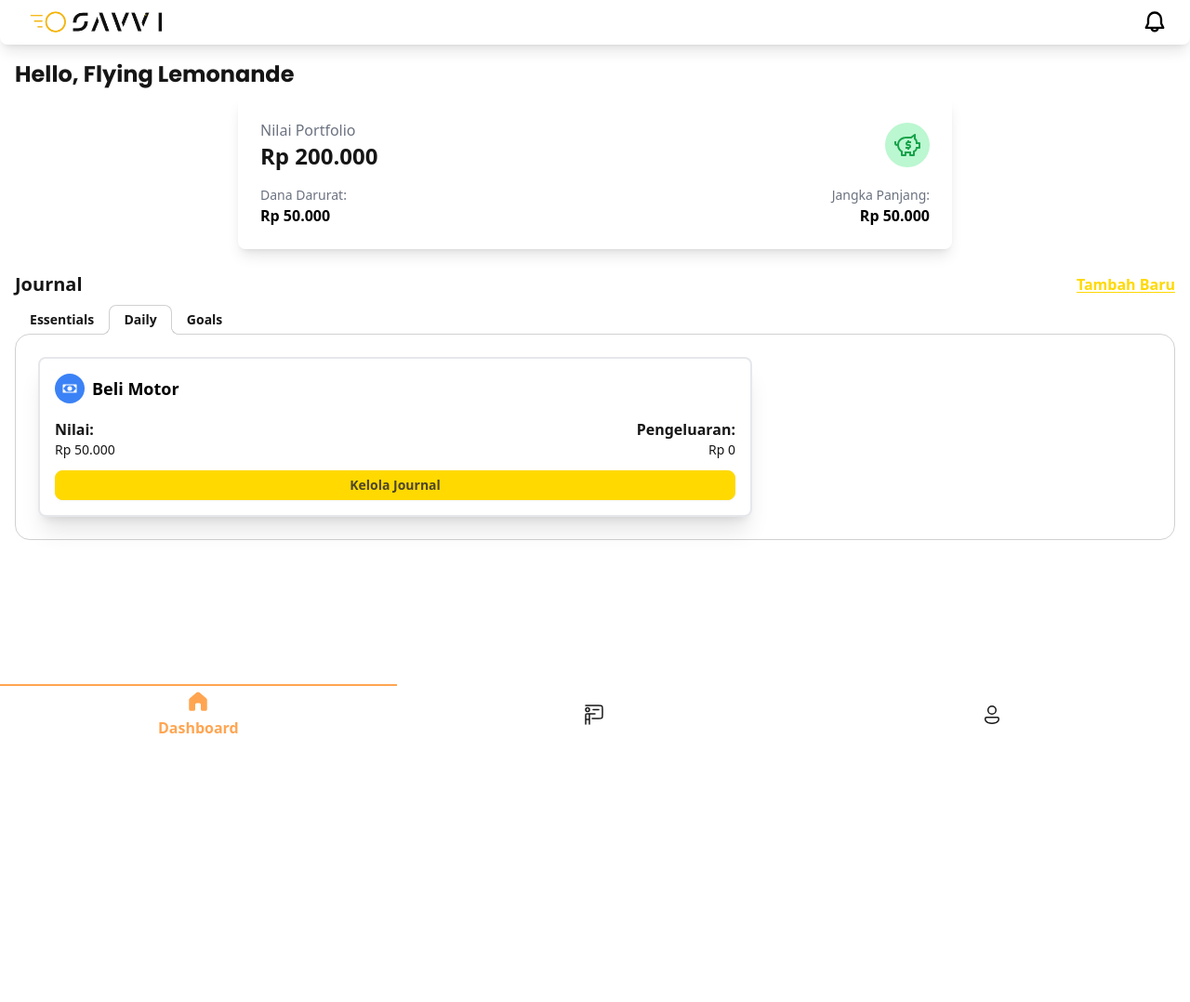
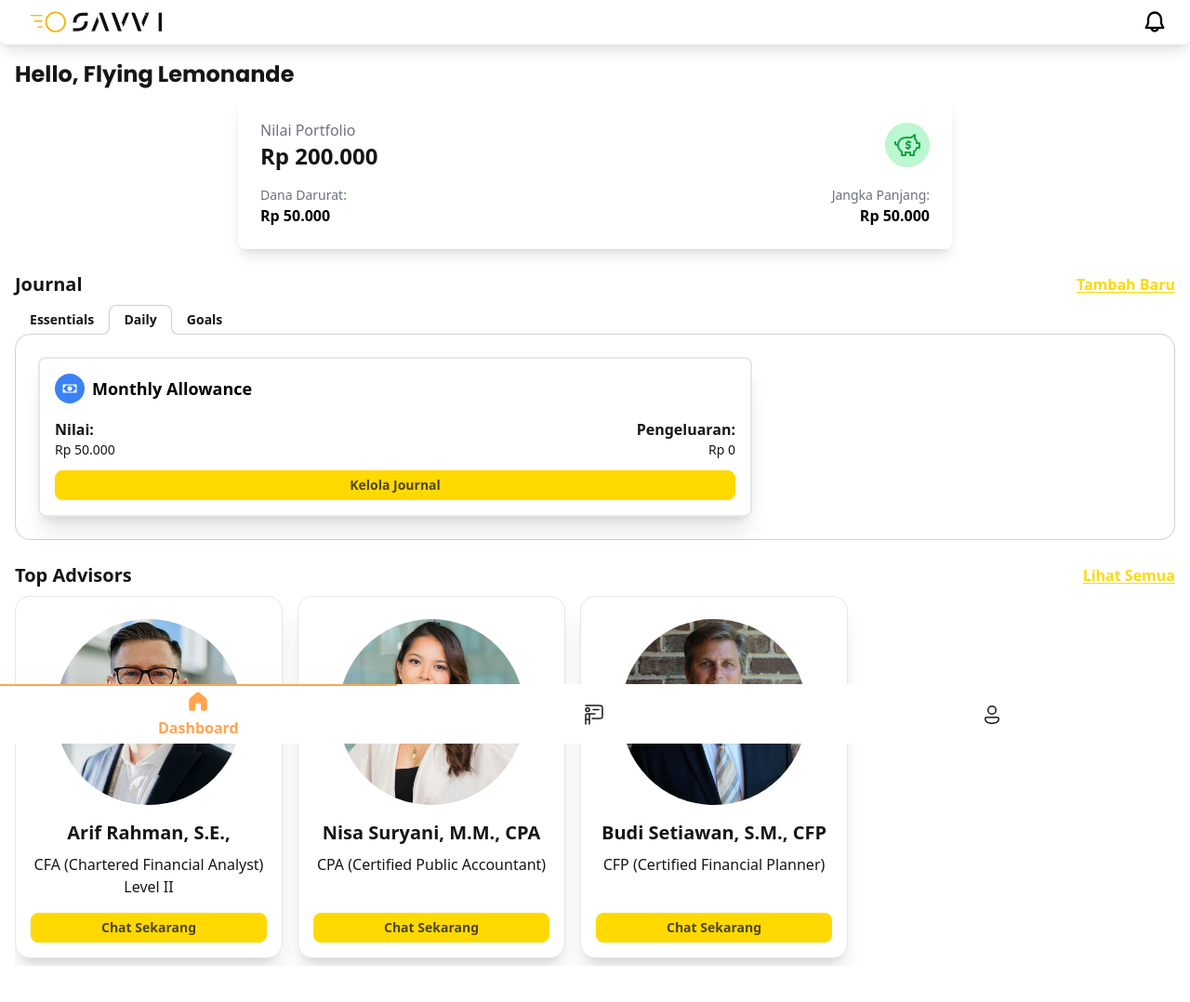
Before and after one commit to NikoHoc/savvi, a website: page public/dashboard.html in a window 1280 px wide. Shown: the whole page at 93% size. Before the commit the page ends 981 px from the top, so only its background shows below. Drawn offline with Linux system fonts and the light colour scheme; a web font is replaced by a local one.

Commit message:
dashboard-advisor section

```diff
--- a/public/dashboard.html
+++ b/public/dashboard.html
@@ -8,7 +8,7 @@
 
     <style>
       body{
-        margin-bottom: 50vh;
+        margin-bottom: 15vh;
       }
 
       #scroll-section {
@@ -17,9 +17,16 @@
         scrollbar-width: thin;
       }
 
+      .chat-card-image {
+        width: 200px;
+        aspect-ratio: 1/1;
+        object-fit: cover;
+        border-radius: 50%;
+      }
+
     </style>
   </head>
-  <body>
+  <body class="">
     <!-- App Bar -->
     <div class="rounded-b-lg shadow-lg flex justify-between items-center px-6">
       <img src="image/savvi.png" class="h-12 w-auto" alt="" />
@@ -76,15 +83,18 @@
     </section>
 
 
+
     <section id="journal-2" class="mt-6 px-4">
       <div class="flex items-center justify-between">
         <h2 class="text-xl font-bold">Journal</h2>
         <a href="journal.html" class="text-primary underline underline-offset-2 text-md font-semibold">Tambah Baru</a>
       </div>
 
+      <!-- Essentials -->
       <div role="tablist" class="tabs tabs-lifted mt-2">
         <input type="radio" name="my_tabs_2" role="tab" class="tab font-semibold" aria-label="Essentials" />
         <div role="tabpanel" class="tab-content bg-base-100 border-base-300 rounded-box p-6">
+          <!-- Card 1 -->
           <div class="bg-white border-2 rounded-lg shadow-xl p-4  w-full max-w-screen-md">
             <div class="flex items-center mb-4">
               <div class="bg-blue-500 rounded-full p-2">
@@ -116,7 +126,7 @@
             </div>
           </div>
 
-          <!-- Card 3 -->
+          <!-- Card 2 -->
           <div class="bg-white border-2 rounded-lg shadow-xl mt-4 p-4 w-full max-w-screen-md">
             <div class="flex items-center mb-4">
               <div class="bg-blue-500 rounded-full p-2">
@@ -149,6 +159,7 @@
           </div>
         </div>
 
+        <!-- Daily -->
         <input
           type="radio"
           name="my_tabs_2"
@@ -159,6 +170,41 @@
         <div role="tabpanel" class="tab-content bg-base-100 border-base-300 rounded-box p-6">
           <!-- Card 1 -->
           <div class="bg-white border-2 rounded-lg shadow-xl p-4  w-full max-w-screen-md">
+            <div class="flex items-center mb-4">
+              <div class="bg-blue-500 rounded-full p-2">
+                <svg xmlns="http://www.w3.org/2000/svg" class="text-white h-4 w-4" viewBox="0 0 256 256">
+                  <path
+                    fill="currentColor"
+                    d="M168 128a40 40 0 1 1-40-40a40 40 0 0 1 40 40m80-64v128a8 8 0 0 1-8 8H16a8 8 0 0 1-8-8V64a8 8 0 0 1 8-8h224a8 8 0 0 1 8 8m-16 46.35A56.78 56.78 0 0 1 193.65 72H62.35A56.78 56.78 0 0 1 24 110.35v35.3A56.78 56.78 0 0 1 62.35 184h131.3A56.78 56.78 0 0 1 232 145.65Z"
+                  />
+                </svg>
+              </div>
+              <div class="ms-2">
+                <p class="text-black font-semibold text-lg">Monthly Allowance</p>
+              </div>
+            </div>
+
+            <div class="flex items-center justify-between">
+              <div class="column">
+                <p class="font-semibold">Nilai:</p>
+                <p class="text-sm">Rp 50.000</p>
+              </div>
+
+              <div class="column text-right">
+                <p class="font-semibold">Pengeluaran:</p>
+                <p class="text-sm">Rp 0</p>
+              </div>
+            </div>
+            <div class="grid items-center justify-items-stretch mt-2">
+              <button class="btn btn-sm btn-primary text-primary-content mt-1">Kelola Journal</button>
+            </div>
+          </div>
+        </div>
+
+        <!-- Goals -->
+        <input type="radio" name="my_tabs_2" role="tab" class="tab font-semibold" aria-label="Goals" />
+        <div role="tabpanel" class="tab-content bg-base-100 border-base-300 rounded-box p-6">
+          <div class="bg-white border-2 rounded-lg shadow-xl p-4 w-full max-w-screen-md">
             <div class="flex items-center mb-4">
               <div class="bg-blue-500 rounded-full p-2">
                 <svg xmlns="http://www.w3.org/2000/svg" class="text-white h-4 w-4" viewBox="0 0 256 256">
@@ -180,42 +226,8 @@
               </div>
 
               <div class="column text-right">
-                <p class="font-semibold">Pengeluaran:</p>
-                <p class="text-sm">Rp 0</p>
-              </div>
-            </div>
-            <div class="grid items-center justify-items-stretch mt-2">
-              <button class="btn btn-sm btn-primary text-primary-content mt-1">Kelola Journal</button>
-            </div>
-          </div>
-        </div>
-
-        <input type="radio" name="my_tabs_2" role="tab" class="tab font-semibold" aria-label="Goals" />
-        <div role="tabpanel" class="tab-content bg-base-100 border-base-300 rounded-box p-6">
-          <div class="bg-white border-2 rounded-lg shadow-xl p-4 w-full max-w-screen-md">
-            <div class="flex items-center mb-4">
-              <div class="bg-blue-500 rounded-full p-2">
-                <svg xmlns="http://www.w3.org/2000/svg" class="text-white h-4 w-4" viewBox="0 0 256 256">
-                  <path
-                    fill="currentColor"
-                    d="M168 128a40 40 0 1 1-40-40a40 40 0 0 1 40 40m80-64v128a8 8 0 0 1-8 8H16a8 8 0 0 1-8-8V64a8 8 0 0 1 8-8h224a8 8 0 0 1 8 8m-16 46.35A56.78 56.78 0 0 1 193.65 72H62.35A56.78 56.78 0 0 1 24 110.35v35.3A56.78 56.78 0 0 1 62.35 184h131.3A56.78 56.78 0 0 1 232 145.65Z"
-                  />
-                </svg>
-              </div>
-              <div class="ms-2">
-                <p class="text-black font-semibold text-lg">Jangka Panjang</p>
-              </div>
-            </div>
-
-            <div class="flex items-center justify-between">
-              <div class="column">
-                <p class="font-semibold">Nilai:</p>
-                <p class="text-sm">Rp 50.000</p>
-              </div>
-
-              <div class="column text-right">
                 <p class="font-semibold">Goal:</p>
-                <p class="text-sm">Rp 50.000</p>
+                <p class="text-sm">Rp 20.000.000</p>
               </div>
             </div>
             <div class="grid items-center justify-items-stretch mt-2">
@@ -225,6 +237,71 @@
         </div>
       </div>
     </section>
+
+    <section id="chat-card" class="mt-6 px-4">
+      <div class="flex items-center justify-between">
+        <h2 class="text-xl font-bold">Top Advisors</h2>
+        <a href="chat.html" class="text-primary underline underline-offset-2 text-md font-semibold">Lihat Semua</a>
+      </div>
+
+      <div id="scroll-section" class="flex overflow-x-auto space-x-4 py-2">
+        <!-- Card 1 -->
+        <div class="scroll-item card bg-base-100 w-72 shadow-xl border flex-shrink-0">
+          <figure class="px-6 pt-6">
+            <img
+              src="image/arif.jpg"
+              alt="Shoes"
+              class="rounded-xl chat-card-image" />
+          </figure>
+          <div class="card-body items-center text-center p-4">
+            <h2 class="card-title text-md">Arif Rahman, S.E.,</h2>
+            <p >  CFA (Chartered Financial Analyst) Level II</p>
+          </div>
+          <div class="grid items-center justify-items-stretch ps-4 pe-4 pb-4">
+            <a href="chat.html" class="btn btn-sm btn-primary">Chat Sekarang</a>
+          </div>
+        </div>
+
+         <!-- Card 2 -->
+         <div class="scroll-item card bg-base-100 w-72 shadow-xl border flex-shrink-0">
+          <figure class="px-6 pt-6">
+            <img
+              src="image/nisa.jpg"
+              alt="Shoes"
+              class="rounded-xl chat-card-image" />
+          </figure>
+          <div class="card-body items-center text-center p-4">
+            <h2 class="card-title text-md">Nisa Suryani, M.M., CPA</h2>
+            <p >  CPA (Certified Public Accountant)</p>
+          </div>
+          <div class="grid items-center justify-items-stretch ps-4 pe-4 pb-4">
+            <a href="chat.html" class="btn btn-sm btn-primary">Chat Sekarang</a>
+          </div>
+        </div>
+
+         <!-- Card 3 -->
+         <div class="scroll-item card bg-base-100 w-72 shadow-xl border flex-shrink-0">
+          <figure class="px-6 pt-6">
+            <img
+              src="image/budi.jpg"
+              alt="Shoes"
+              class="rounded-xl chat-card-image" />
+          </figure>
+          <div class="card-body items-center text-center p-4">
+            <h2 class="card-title text-md">Budi Setiawan, S.M., CFP</h2>
+            <p >  CFP (Certified Financial Planner)</p>
+          </div>
+          <div class="grid items-center justify-items-stretch ps-4 pe-4 pb-4">
+            <a href="chat.html" class="btn btn-sm btn-primary">Chat Sekarang</a>
+          </div>
+        </div>
+
+
+      </div>
+
+    </section>
+
+
 
     <!-- Bottom Bar -->
     <div class="btm-nav">
```
Also changed, not shown: public/css/style.css, public/image/arif.jpg (added), public/image/budi.jpg (added), public/image/nisa.jpg (added).
